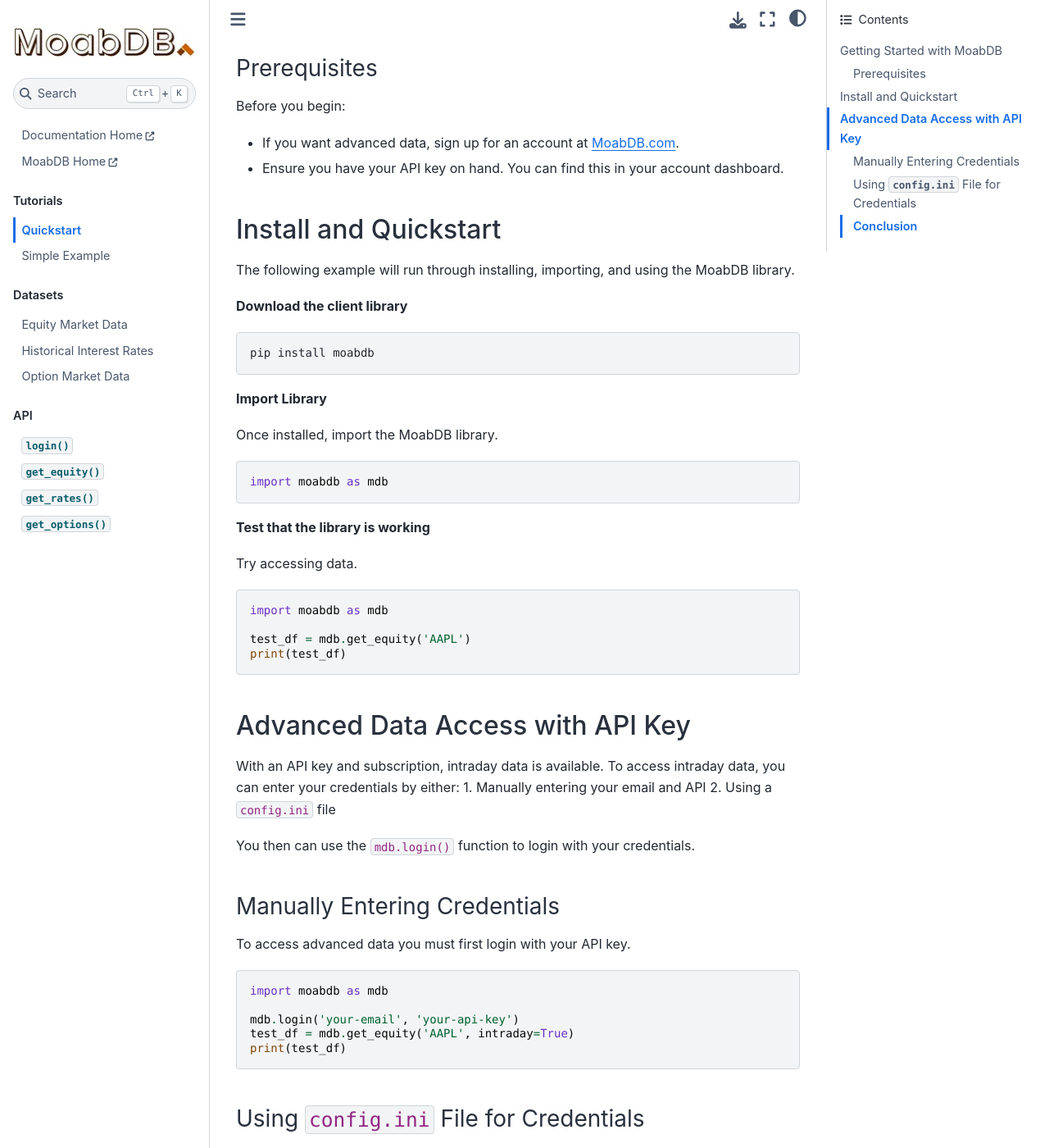
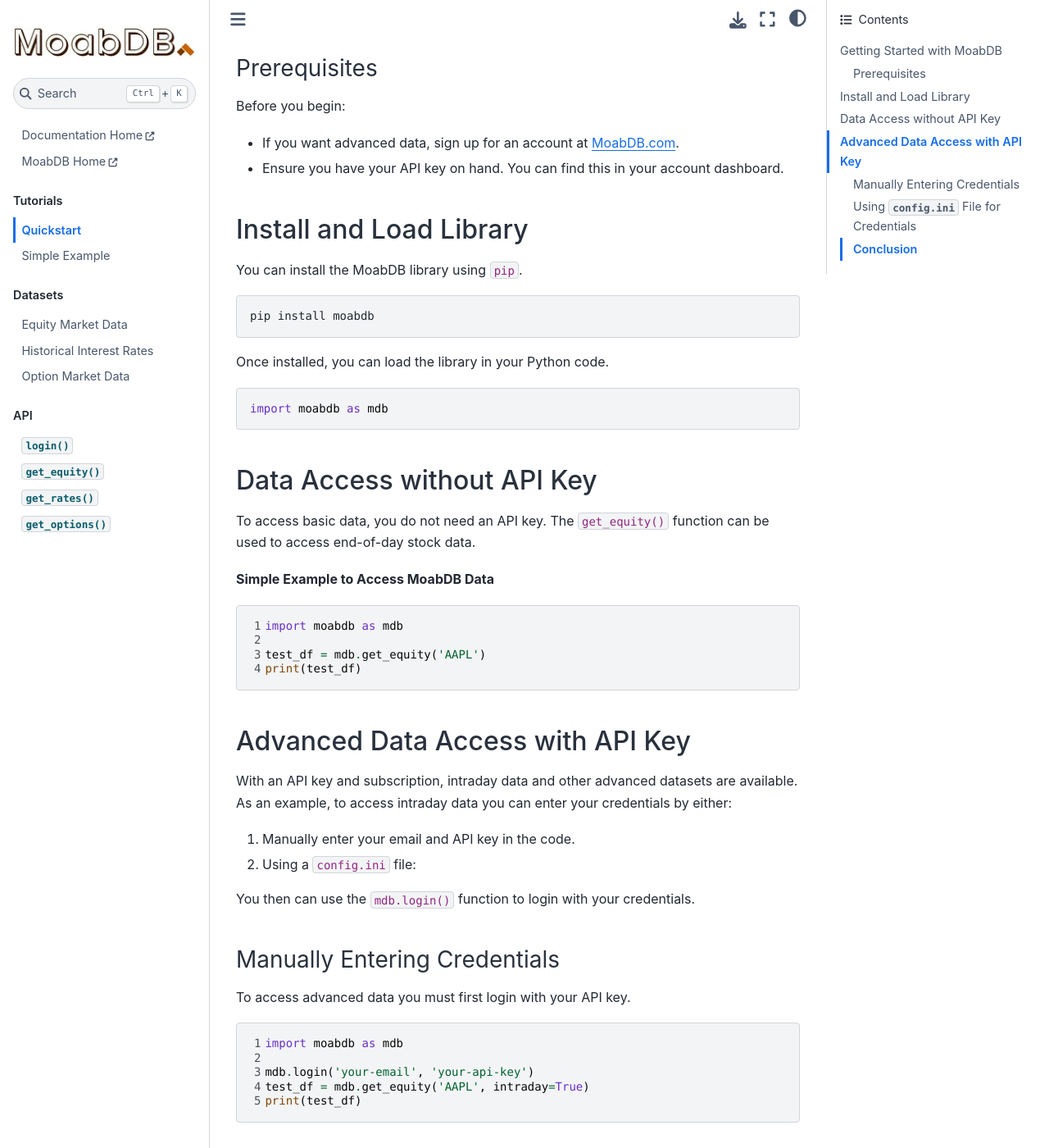
Before and after one commit to MoabDB/moabdb-py, a Sphinx documentation site: the page built from docs/source/tutorial/installation.rst, in a window 1280 px wide and 1400 px high, scrolled down 245 px. Shown: the whole window at 82% size. Built offline with Sphinx 7.4.7 and the Sphinx Book theme 1.1.4, drawn with Linux system fonts in a browser that asks for light colours; pages that are not in the unit, such as notebooks, are missing from menus; some of the changed text lies outside the part shown.

Commit message:
example11

```diff
--- a/docs/source/tutorial/installation.rst
+++ b/docs/source/tutorial/installation.rst
@@ -15,31 +15,35 @@
 * Ensure you have your API key on hand. You can find this in your account dashboard.
 
 
-Install and Quickstart
-======================
 
-The following example will run through installing, importing, and using the MoabDB library.
+Install and Load Library
+========================
 
-**Download the client library**
+You can install the MoabDB library using ``pip``.
 
 .. code-block:: bash
 
    pip install moabdb
 
-
-**Import Library**
-
-Once installed, import the MoabDB library.
+Once installed, you can load the library in your Python code.
 
 .. code-block:: python
 
     import moabdb as mdb
 
-**Test that the library is working**
 
-Try accessing data.
+
+Data Access without API Key
+===========================
+
+To access basic data, you do not need an API key.
+The ``get_equity()`` function can be used to
+access end-of-day stock data.
+
+**Simple Example to Access MoabDB Data**
 
 .. code-block:: python
+    :linenos:
 
     import moabdb as mdb
 
@@ -50,11 +54,13 @@
 Advanced Data Access with API Key
 =================================
 
-With an API key and subscription, intraday data is available.
-To access intraday data, you can enter your
+With an API key and subscription, intraday data and other
+advanced datasets are available.
+As an example, to access intraday data you can enter your
 credentials by either:
-1. Manually entering your email and API
-2. Using a ``config.ini`` file
+
+1. Manually enter your email and API key in the code.
+2. Using a ``config.ini`` file:
 
 You then can use the ``mdb.login()`` function to login with your credentials.
 
@@ -64,6 +70,7 @@
 To access advanced data you must first login with your API key.
 
 .. code-block:: python
+    :linenos:
 
     import moabdb as mdb
 
@@ -88,22 +95,10 @@
     email = 'your-email@example.com'
     api_key = 'your-secret-api-key'
 
-**Read Config File and Login**
+**Read Config File, Login, and Access Data**
 
 .. code-block:: python
-
-    import configparser
-    import moabdb as mdb
-
-    # Read credentials from config file
-    config = configparser.ConfigParser()
-    config.read('config.ini')
-    email = config['Credentials']['email']
-    api_key = config['Credentials']['api_key']
-
-**Login and Access Data**
-
-.. code-block:: python
+    :linenos:
 
     import configparser
     import moabdb as mdb
```
